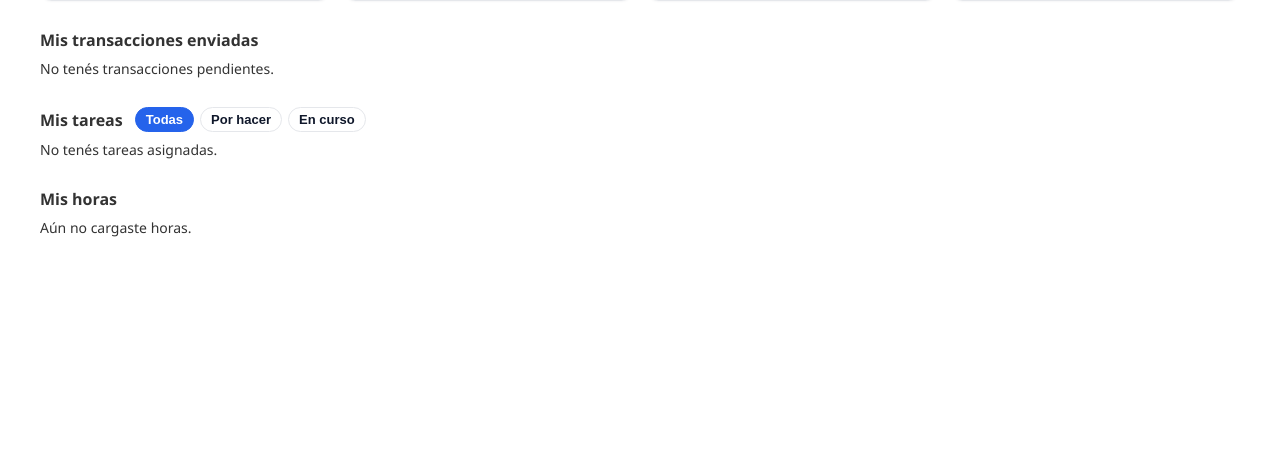
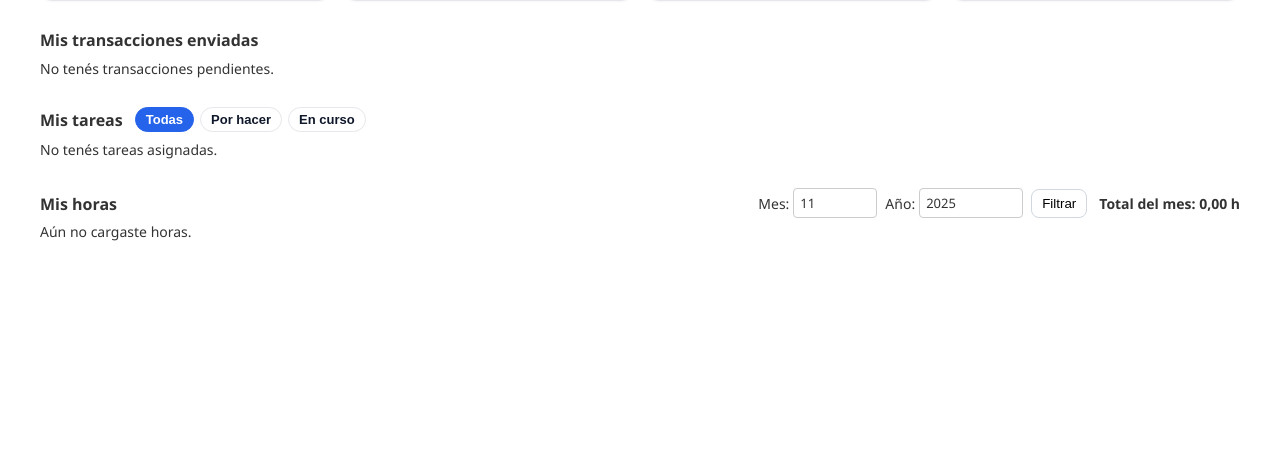
Before and after one commit to D3S2021/d3s_system, a Django app: page /perfil/ in a window 1280 px wide. Shown: the part 233-693 px from the top of the page. Run offline with Django 5.2, Linux system fonts and the light colour scheme; the visitor is signed in with stand-in values (Sample User, id 1); data that the repository does not hold is empty.

Commit message:
actualizacion perfil MIS HORAS

```diff
--- a/d3s_system/views.py
+++ b/d3s_system/views.py
@@ -13,6 +13,8 @@ from django.template.loader import render_to_string
 from economia.models import Transaccion
 from proyectos.models import HoraTrabajo, Proyecto, Tarea
 
+from datetime import date
+import calendar
 
 
 
@@ -24,6 +26,13 @@ def logout_then_login(request):
     """Cierra la sesión actual y redirige al login."""
     logout(request)
     return redirect("login")
+
+
+MESES = [
+    (1, "Enero"), (2, "Febrero"), (3, "Marzo"), (4, "Abril"),
+    (5, "Mayo"), (6, "Junio"), (7, "Julio"), (8, "Agosto"),
+    (9, "Septiembre"), (10, "Octubre"), (11, "Noviembre"), (12, "Diciembre"),
+]
 
 
 # ------------------------------------------------------------
@@ -50,18 +59,43 @@ def perfil_usuario(request):
         .order_by("-fecha", "-id")
     )
 
-    # Horas (lista plana para renderizar los detalles inline)
-    mis_horas = (
+    hoy = date.today()
+
+    try:
+        mes = int(request.GET.get("mes") or hoy.month)
+    except (TypeError, ValueError):
+        mes = hoy.month
+
+    try:
+        anio = int(request.GET.get("anio") or hoy.year)
+    except (TypeError, ValueError):
+        anio = hoy.year
+
+    if mes < 1 or mes > 12:
+        mes = hoy.month
+    if anio < 2020 or anio > hoy.year + 1:
+        anio = hoy.year
+
+    primer_dia = date(anio, mes, 1)
+    ultimo_dia = date(anio, mes, calendar.monthrange(anio, mes)[1])
+
+    # ========= HORAS (filtradas por mes/año) =========
+    horas_qs = (
         HoraTrabajo.objects
         .select_related("proyecto", "tarea")
-        .filter(usuario=user)
+        .filter(
+            usuario=user,
+            fecha__range=(primer_dia, ultimo_dia),
+        )
         .order_by("-fecha", "-id")
     )
 
-    # Agrupado por proyecto/área
+    # Lista plana para detalle inline
+    mis_horas = horas_qs
+
+    # Agrupado por proyecto/área (igual que antes, pero sobre horas_qs)
     mis_horas_grouped = (
-        HoraTrabajo.objects
-        .filter(usuario=user)
+        horas_qs
         .values(pid=Coalesce(F("proyecto_id"), Value(0)))
         .annotate(
             grupo_nombre=Coalesce(F("proyecto__nombre"), Value("—")),
@@ -75,6 +109,15 @@ def perfil_usuario(request):
         )
         .order_by("grupo_nombre")
     )
+
+    # Total de horas del mes (para mostrar al lado del filtro)
+    total_mes = horas_qs.aggregate(
+        total_horas=Coalesce(
+            Sum("horas"),
+            Value(0.0),
+            output_field=DecimalField(max_digits=10, decimal_places=2),
+        )
+    )["total_horas"]
 
     # Contador de proyectos asignados (responsable o miembro) no archivados
     proyectos_asignados = (
@@ -119,6 +162,14 @@ def perfil_usuario(request):
             "mis_horas_grouped": mis_horas_grouped,
             "proyectos_asignados": proyectos_asignados,
             "tareas_asignadas": tareas_asignadas,
+
+            # 🔹 Estos son los que usa el filtro y el total
+            "mes": mes,
+            "anio": anio,
+            "anio_str": str(anio),
+            "meses": MESES,      # aunque ahora no uses el select, no molesta
+            "anio_max": hoy.year + 1,
+            "total_mes": total_mes,
         },
     )
 
--- a/templates/perfil.html
+++ b/templates/perfil.html
@@ -222,6 +222,38 @@
     border-color:#2563eb;
     color:#fff;
   }
+
+    .horas-header{
+    margin-top:28px;
+    display:flex;
+    align-items:center;
+    justify-content:space-between;
+    gap:12px;
+    flex-wrap:wrap;
+  }
+  .horas-filter{
+    display:flex;
+    align-items:center;
+    gap:8px;
+    flex-wrap:wrap;
+    font-size:14px;
+  }
+  .horas-filter label{
+    display:flex;
+    align-items:center;
+    gap:4px;
+  }
+  .btn-sm-horas{
+    display:inline-block;
+    padding:6px 10px;
+    border:1px solid #d0d7de;
+    border-radius:8px;
+    background:#fff;
+    cursor:pointer;
+  }
+  .btn-sm-horas:hover{ background:#f8fafc; }
+
+
 </style>
 {% endblock %}
 
@@ -493,8 +525,39 @@
   <p>No tenés tareas asignadas.</p>
 {% endif %}
 
+{% now "Y" as current_year %}
+<div class="horas-header">
+  <h2 style="margin:0;">Mis horas</h2>
 
-<h2 style="margin-top:28px">Mis horas</h2>
+  <form method="get" class="horas-filter">
+    <label>
+      <span>Mes:</span>
+      <input type="number"
+             name="mes"
+             min="1"
+             max="12"
+             value="{{ mes }}"
+             style="width:70px;">
+    </label>
+
+    <label>
+      <span>Año:</span>
+      <input type="number"
+            name="anio"
+            min="2020"
+            max="{{ anio_max }}"
+            value="{{ anio_str }}"
+            style="width:90px;">
+    </label>
+
+    <button type="submit" class="btn-sm-horas">Filtrar</button>
+
+    <span style="font-weight:600; margin-left:4px;">
+      Total del mes: {{ total_mes|default:0|floatformat:2 }} h
+    </span>
+  </form>
+</div>
+
 
 {% if mis_horas_grouped %}
   <table class="perfil-horas">
```
Also changed, not shown: proyectos/templates/proyectos/horas_mias.html (+60 -3 lines), proyectos/views.py (+72 -8 lines).
